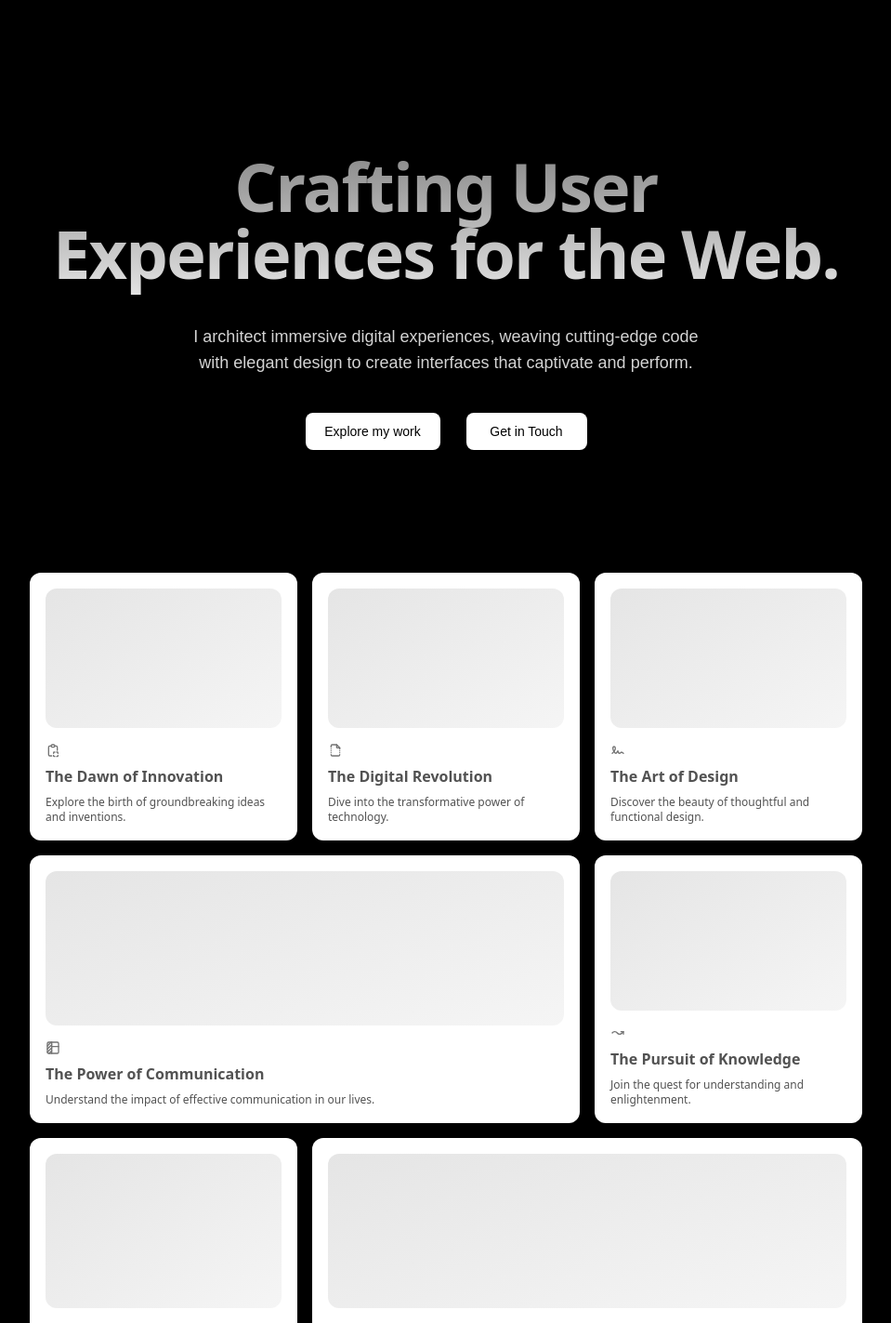
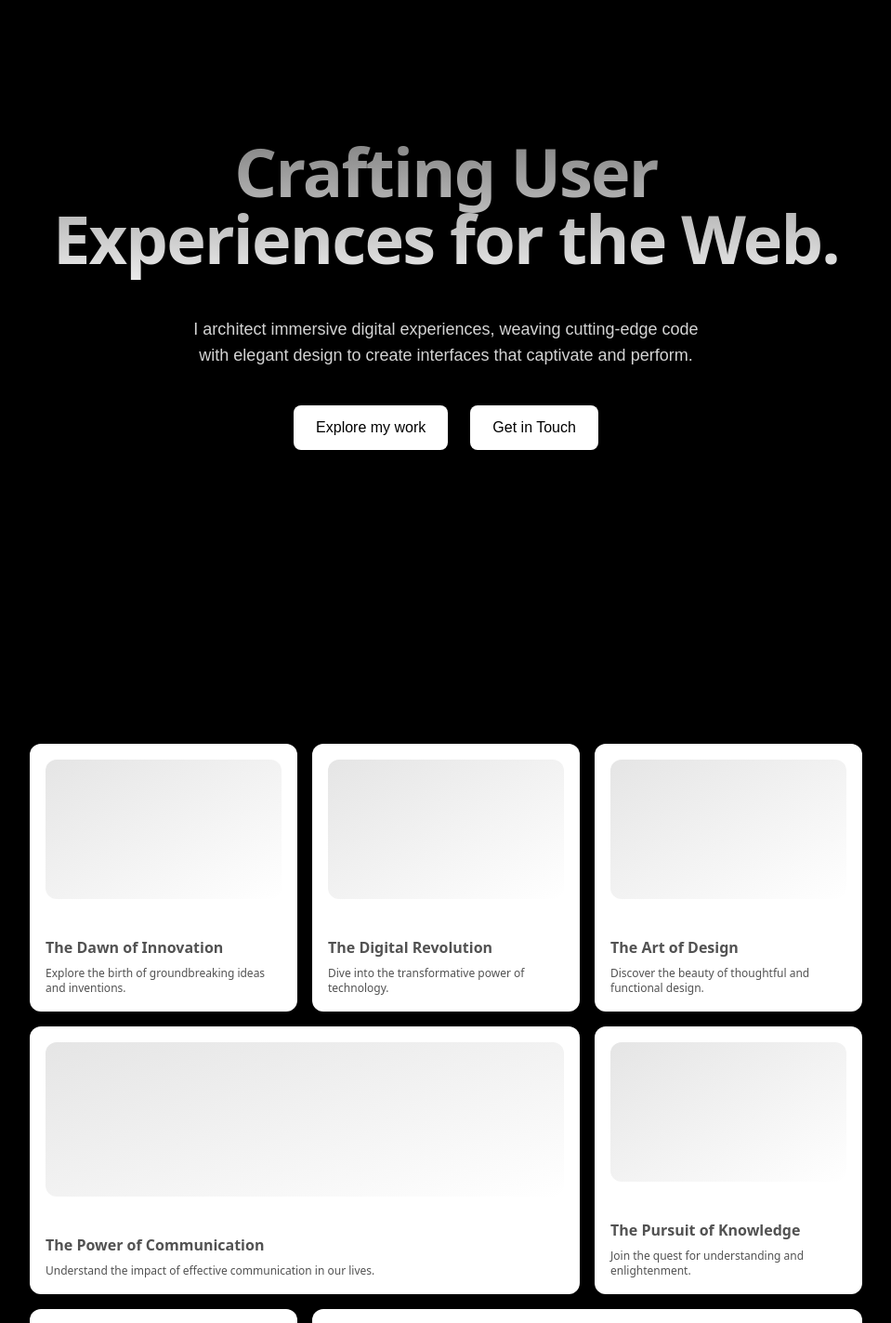
Before and after one commit to knetero/portfolio, a Next.js app: page / in a window 1280 px wide. Shown: the part 160-1583 px from the top of the page at 93% size, without its empty margins (160-1119 px from the left). Built offline with nearby package versions, Linux system fonts and the light colour scheme.

Commit message:
ADDED: projects section fixed resposive

```diff
--- a/src/app/page.tsx
+++ b/src/app/page.tsx
@@ -1,22 +1,15 @@
 import Home from "@/components/Home";
-import { ShootingStars } from "@/components/ui/shooting-stars";
-import { BentoGrid, BentoGridItem } from "@/components/ui/bento-grid";
 import { Projects } from "@/components/Projects";
-
 
 export default function HomePage() {
   return (
-    <>
-      <div className="w-full h-screen">
-      <Home />
-      {/* <ShootingStars className="your-class-name" /> */}
-      <div className="w-full h-[90%] flex items-center justify-center">
-        {/* Render the projects component */}
+    <div className="flex flex-col min-h-screen">
+      <section className="flex-grow">
+        <Home />
+      </section>
+      <section className="w-full py-16 md:py-24">
         <Projects />
-      </div>
-
-      </div>
-
-  </>
+      </section>
+    </div>
   );
 }
--- a/src/components/Home.jsx
+++ b/src/components/Home.jsx
@@ -4,12 +4,10 @@ import React from "react";
 import { BackgroundLines } from "@/components/ui/background-lines";
 import { motion } from "framer-motion";
 
-
-
 export function Home() {
   return (
-    <>
-    <BackgroundLines className="flex items-center justify-center w-full flex-col px-4">
+    <BackgroundLines className="flex items-center justify-center w-full min-h-screen p-4 md:p-8">
+      <div className="max-w-4xl mx-auto text-center">
         <motion.h2
           initial={{ opacity: 0, y: 20 }}
           animate={{ opacity: 1, y: 0 }}
@@ -19,8 +17,9 @@ export function Home() {
             duration: 0.5,
             ease: "easeInOut"
           }}
-        className="bg-clip-text text-transparent text-center bg-gradient-to-b from-neutral-500 to-neutral-100 dark:to-white text-2xl md:text-4xl lg:text-7xl font-sans py-2 md:py-10 relative z-20 font-bold tracking-tight">
-        Crafting User <br /> Experiences for the Web.
+          className="bg-clip-text text-transparent bg-gradient-to-b from-neutral-500 to-neutral-100 dark:to-white text-4xl sm:text-5xl md:text-6xl lg:text-7xl font-sans py-4 md:py-6 relative z-20 font-bold tracking-tight"
+        >
+          Crafting User <br className="hidden sm:inline" /> Experiences for the Web.
         </motion.h2>
 
         <motion.p
@@ -32,13 +31,13 @@ export function Home() {
             duration: 0.5,
             ease: "easeInOut"
           }}
-        className="max-w-xl mx-auto text-sm md:text-lg text-neutral-300 dark:text-neutral-400 text-center">
+          className="max-w-xl mx-auto text-base sm:text-lg text-neutral-300 dark:text-neutral-400 mt-4 md:mt-6"
+        >
           I architect immersive digital experiences, weaving cutting-edge code with elegant design to create interfaces that captivate and perform.
         </motion.p>
 
-    <div className="pointer-events-auto">
         <motion.div
-        className="flex flex-row items-center justify-center space-x-7 mt-10 w-full"
+          className="flex flex-col sm:flex-row items-center justify-center space-y-4 sm:space-y-0 sm:space-x-6 mt-8 md:mt-10"
           initial={{ opacity: 0, y: 20 }}
           animate={{ opacity: 1, y: 0 }}
           exit={{ opacity: 0, y: -20 }}
@@ -57,13 +56,16 @@ export function Home() {
               duration: 0.5,
               ease: "easeInOut"
             }}
-          className="bg-white text-black w-[120px] h-[40px] sm:w-[145px] sm:h-[40px] text-sm sm:text-md cursor-pointer hover:bg-gray-200 transition-colors duration-200 rounded-lg">Explore my work</motion.button>
-        <button className="bg-white text-black w-[120px] h-[40px] sm:w-[130px] sm:h-[40px] text-sm sm:text-md cursor-pointer hover:bg-gray-200 transition-colors duration-200 rounded-lg">Get in Touch</button>
+            className="bg-white text-black w-full sm:w-auto px-6 py-3 text-base font-medium cursor-pointer hover:bg-gray-200 transition-colors duration-200 rounded-lg"
+          >
+            Explore my work
+          </motion.button>
+          <button className="bg-white text-black w-full sm:w-auto px-6 py-3 text-base font-medium cursor-pointer hover:bg-gray-200 transition-colors duration-200 rounded-lg">
+            Get in Touch
+          </button>
         </motion.div>
       </div>
     </BackgroundLines>
-
-    </>
   );
 }
 
--- a/src/components/Projects.jsx
+++ b/src/components/Projects.jsx
@@ -27,50 +27,50 @@ export function Projects() {
 }
 const Skeleton = () => (
   <div
-    className="flex flex-1 w-full h-full min-h-[6rem] rounded-xl bg-gradient-to-br from-neutral-200 dark:from-neutral-900 dark:to-neutral-800 to-neutral-100"></div>
+    className="flex flex-1 w-full h-full min-h-[6rem] rounded-xl bg-gradient-to-br from-neutral-200 "></div>
 );
 const items = [
   {
     title: "The Dawn of Innovation",
     description: "Explore the birth of groundbreaking ideas and inventions.",
     header: <Skeleton />,
-    icon: <IconClipboardCopy className="h-4 w-4 text-neutral-500" />,
+    icon: <IconClipboardCopy className="h-4 w-4 text-white" />,
   },
   {
     title: "The Digital Revolution",
     description: "Dive into the transformative power of technology.",
     header: <Skeleton />,
-    icon: <IconFileBroken className="h-4 w-4 text-neutral-500" />,
+    icon: <IconFileBroken className="h-4 w-4 text-white" />,
   },
   {
     title: "The Art of Design",
     description: "Discover the beauty of thoughtful and functional design.",
     header: <Skeleton />,
-    icon: <IconSignature className="h-4 w-4 text-neutral-500" />,
+    icon: <IconSignature className="h-4 w-4 text-white" />,
   },
   {
     title: "The Power of Communication",
     description:
       "Understand the impact of effective communication in our lives.",
     header: <Skeleton />,
-    icon: <IconTableColumn className="h-4 w-4 text-neutral-500" />,
+    icon: <IconTableColumn className="h-4 w-4 text-white" />,
   },
   {
     title: "The Pursuit of Knowledge",
     description: "Join the quest for understanding and enlightenment.",
     header: <Skeleton />,
-    icon: <IconArrowWaveRightUp className="h-4 w-4 text-neutral-500" />,
+    icon: <IconArrowWaveRightUp className="h-4 w-4 text-white" />,
   },
   {
     title: "The Joy of Creation",
     description: "Experience the thrill of bringing ideas to life.",
     header: <Skeleton />,
-    icon: <IconBoxAlignTopLeft className="h-4 w-4 text-neutral-500" />,
+    icon: <IconBoxAlignTopLeft className="h-4 w-4 text-white" />,
   },
   {
     title: "The Spirit of Adventure",
     description: "Embark on exciting journeys and thrilling discoveries.",
     header: <Skeleton />,
-    icon: <IconBoxAlignRightFilled className="h-4 w-4 text-neutral-500" />,
+    icon: <IconBoxAlignRightFilled className="h-4 w-4 text-white" />,
   },
 ];
--- a/src/components/ui/bento-grid.tsx
+++ b/src/components/ui/bento-grid.tsx
@@ -35,17 +35,17 @@ export const BentoGridItem = ({
   return (
     <div
       className={cn(
-        "row-span-1 rounded-xl group/bento hover:shadow-xl transition duration-200 shadow-input dark:shadow-none p-4 dark:bg-black dark:border-white/[0.2] bg-white border border-transparent justify-between flex flex-col space-y-4",
+        "row-span-1 rounded-xl group/bento hover:shadow-xl transition duration-200 shadow-input dark:shadow-none p-4 dark:bg-black dark:border-white/[0.2]  border border-white justify-between flex flex-col space-y-4",
         className
       )}
     >
       {header}
       <div className="group-hover/bento:translate-x-2 transition duration-200">
         {icon}
-        <div className="font-sans font-bold text-neutral-600 dark:text-neutral-200 mb-2 mt-2">
+        <div className="font-sans font-bold text-neutral-300 dark:text-neutral-200 mb-2 mt-2">
           {title}
         </div>
-        <div className="font-sans font-normal text-neutral-600 text-xs dark:text-neutral-300">
+        <div className="font-sans font-normal text-neutral-400 text-xs dark:text-neutral-300">
           {description}
         </div>
       </div>
```
Lines whose indentation alone changed are shown as unchanged.
